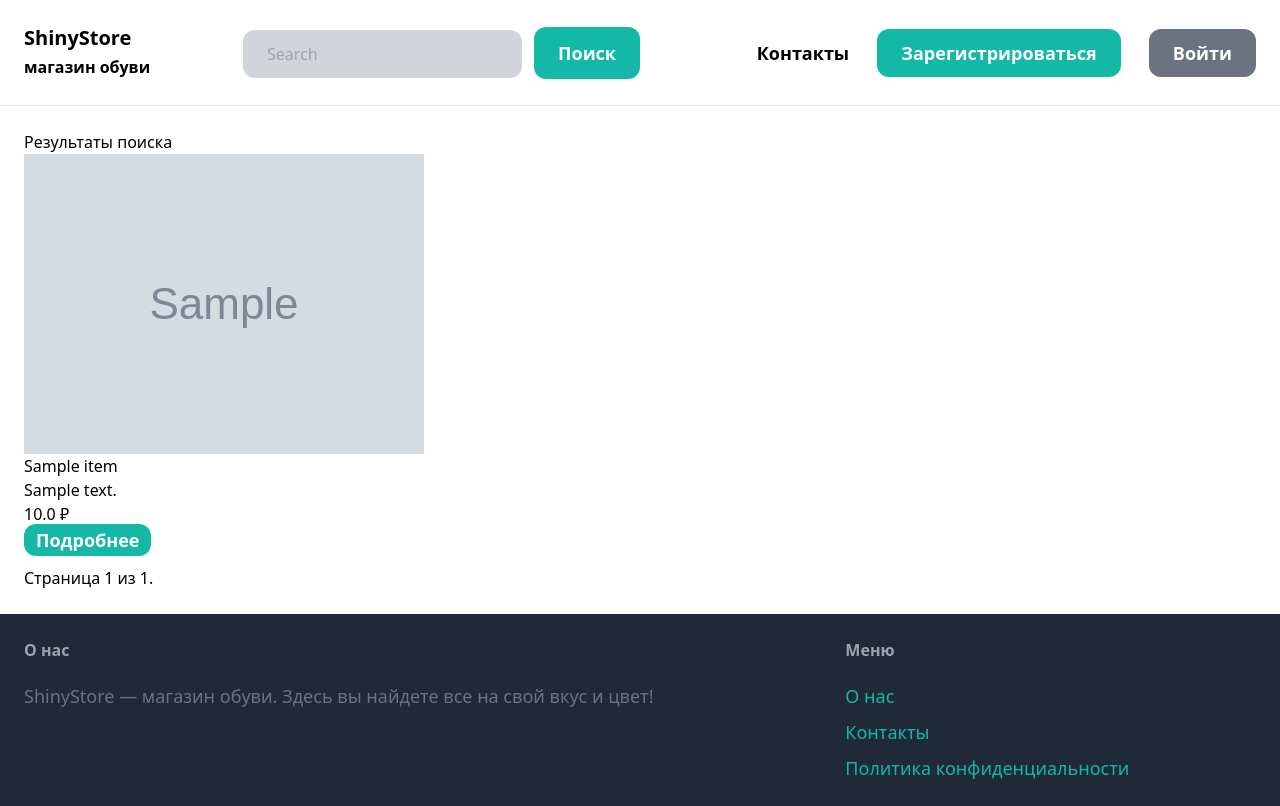
After one commit to Fenomen377/ShinyStore, a Django app: page /items/search/ in a window 1280 px wide. The commit adds this page. Run offline with Django 4.2, Linux system fonts and the light colour scheme; tables that the repository leaves empty hold one stand-in row (values such as "Sample post"); grey boxes marked "Sample" are stand-in pictures; some libraries are stand-ins or nearby versions.

Commit message:
реализовал поиск по сайту

```diff
--- /dev/null
+++ b/items/templates/items/search_results.html
@@ -0,0 +1,42 @@
+{% extends 'base.html' %}
+
+{% block content %}
+    <h1>Результаты поиска</h1>
+    {% if query %}
+        <p>Результаты по запросу "{{ query }}":</p>
+    {% endif %}
+    <div class="row">
+        {% for item in page_object %}
+            <div class="col-sm-6 col-md-4">
+                <div class="card mb-3">
+                    <img class="card-img-top" src="{{ item.image.url }}" alt="{{ product.title }}">
+                    <div class="card-body">
+                        <h5 class="card-title">{{ item.name }}</h5>
+                        <p class="card-text">{{ item.description }}</p>
+                        <p class="card-text">{{ item.price }} ₽</p>
+                        <a href="{% url 'items:detail' item.id %}" class="btn btn-outline-success font-semibold text-lg text-white bg-teal-500 rounded-xl px-3 py-1">Подробнее</a>
+                    </div>
+                </div>
+            </div>
+        {% empty %}
+            <p>По вашему запросу ничего не найдено.</p>
+        {% endfor %}
+    </div>
+    <div class="pagination">
+        <span class="step-links">
+            {% if page_object.has_previous %}
+                <a href="?page=1">&laquo; первая</a>
+                <a href="?page={{ page_object.previous_page_number }}">&lsaquo; предыдущая</a>
+            {% endif %}
+
+            <span class="current-page">
+                Страница {{ page_object.number }} из {{ page_object.paginator.num_pages }}.
+            </span>
+
+            {% if page_object.has_next %}
+                <a href="?page={{ page_object.next_page_number }}">следующая &rsaquo;</a>
+                <a href="?page={{ page_object.paginator.num_pages }}">последняя &raquo;</a>
+            {% endif %}
+        </span>
+    </div>
+{% endblock %}
--- a/items/urls.py
+++ b/items/urls.py
@@ -1,11 +1,12 @@
 from django.urls import path
 
-from items import views
-from items.views import detail
+from .views import detail, search
 
 app_name = 'items'
 
 urlpatterns = [
-    path('item/<int:item_id>/', detail, name='detail')
+    path('search/', search, name='search'),
+    path('item/<int:item_id>/', detail, name='detail'),
+
 
 ]
--- a/items/views.py
+++ b/items/views.py
@@ -1,7 +1,35 @@
+from django.core.paginator import Paginator
+from django.db.models import Q
 from django.shortcuts import render, get_object_or_404
-from django.views.generic import DetailView
+from django.views.generic import DetailView, ListView
 
-from items.models import Item
+from items.models import Item, Category
+
+
+# class Search(ListView):
+#     template_name = 'base.html'
+#
+#     def get_queryset(self):
+#         return Item.objects.filter(name__icontains=self.request.GET.get('q'))
+#
+#     def get_context_data(self, object_list=None, **kwargs):
+#         context = super().get_context_data(**kwargs)
+#         context['q'] = self.request.GET.get('q')
+#         return context
+
+def search(request):
+    search_query = request.GET.get('q')
+    if search_query:
+        product_list = Item.objects.filter(Q(name__icontains=search_query))
+    else:
+        product_list = Item.objects.all()
+
+    paginator = Paginator(product_list, 10)  # Пагинация: 10 элементов на странице
+
+    page_number = request.GET.get('page')
+    page_object = paginator.get_page(page_number)
+
+    return render(request, 'items/search_results.html', {'page_object': page_object, 'query': search_query})
 
 
 def detail(request, item_id):
--- a/templates/base.html
+++ b/templates/base.html
@@ -15,8 +15,8 @@
             <a href="/" class="text-xl font-semibold">ShinyStore<br><small>магазин обуви</small></a>
 
 
-            <form class="d-flex" role="search">
-                <input class="form-control me-2 px-6 py-3 bg-gray-300 rounded-xl" type="search" placeholder="Search" aria-label="Search">
+            <form method="get" action="{% url 'items:search' %}" class="d-flex" role="search">
+                <input name="q" class="form-control me-2 px-6 py-3 bg-gray-300 rounded-xl" type="search" placeholder="Search" aria-label="Search">
                 <button class="btn btn-outline-success font-semibold text-lg text-white bg-teal-500 rounded-xl px-6 py-3" type="submit"> Поиск</button>
             </form>
             <div class="space-x-6">
```
